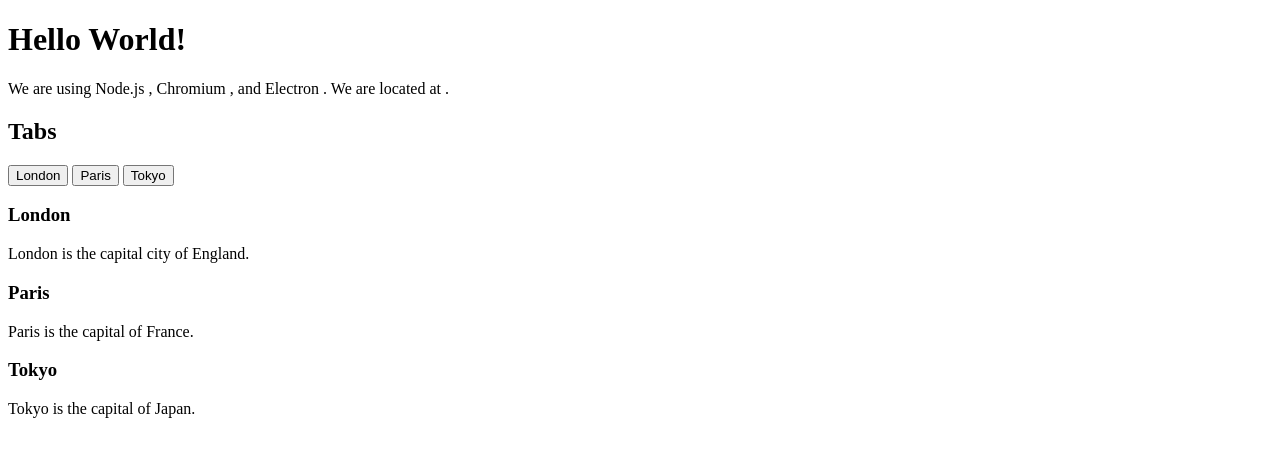
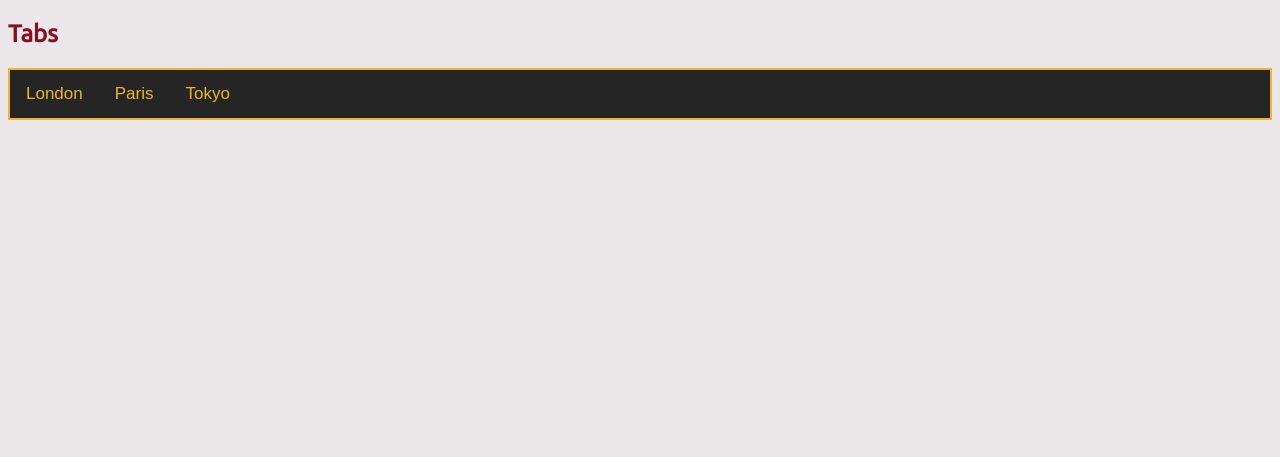
Before and after one commit to MichaelJAliberti/chum_sim, a Python web app: template src/frontend/templates/index.html in a window 1280 px wide. Shown: the top 457 px of the page. Run offline with Jinja, Linux system fonts and the light colour scheme; the template is opened without the code that fills it, so the values that code supplies are empty.

Commit message:
adding fonts, fixed css

```diff
--- a/src/frontend/styles/index.css
+++ b/src/frontend/styles/index.css
@@ -1,17 +1,40 @@
-body {font-family: Arial;}
+/* @font-face {
+    font-family: rexlia;
+    src: url('../fonts/rexlia/rexlia_rg.otf') format('opentype');
+} */
 
-h2 {color: blueviolet;}
+@font-face {
+    font-family: ubuntu;
+    src: url('../fonts/ubuntu/Ubuntu-Regular.ttf') format('truetype');
+}
 
-/* Style the tab */
+:root {
+    --sr_gold: #ebb531;
+    --sr_red: #860f28;
+    --sr_back_white: #ebe6e7;
+    --sr_back_grey: #f4f0f2;
+    --sr_table_black: #262526;
+    --sr_table_grey: #59595b;
+    --sr_text_white: #ffffff;
+    --sr_text_black: #272425;
+}
+
+body {
+    font-family: ubuntu, rexlia;
+    background-color: var(--sr_back_white);
+}
+
+h2 {color: var(--sr_red);}
+
 .tab {
     overflow: hidden;
-    border: 1px solid #ccc;
-    background-color: #f1f1f1;
+    border: 2px solid var(--sr_gold);
+    background-color: var(--sr_table_black);
 }
 
-/* Style the buttons inside the tab */
 .tab button {
-    /* background-color: red; */
+    background-color: var(--sr_table_black);
+    color: var(--sr_gold);
     float: left;
     border: none;
     outline: none;
@@ -20,23 +43,20 @@ h2 {color: blueviolet;}
     transition: 0.3s;
     font-size: 17px;
 }
-
-/* Change background color of buttons on hover */
 .tab button:hover {
-    background-color: #ddd;
+    background-color: var(--sr_table_grey);
+}
+.tab button.active {
+    background-color: var(--sr_table_grey);
 }
 
-/* Create an active/current tablink class */
-.tab button.active {
-    background-color: #ccc;
-}
-
-/* Style the tab content */
 .tabcontent {
+    background-color: var(--sr_table_grey);
     display: none;
     padding: 6px 12px;
-    border: 1px solid #ccc;
+    border: 2px solid var(--sr_gold);
     border-top: none;
+    color: var(--sr_text_white);
 }
 
 /* Style the close button
--- a/src/frontend/templates/index.html
+++ b/src/frontend/templates/index.html
@@ -1,74 +1,14 @@
-
 <!DOCTYPE html>
 <html>
   <head>
-    <meta charset="UTF-8" />
+    <meta charset="UTF-8">
+    <!-- https://developer.mozilla.org/en-US/docs/Web/HTTP/CSP -->
+    <meta http-equiv="Content-Security-Policy" content="default-src 'self'; script-src 'self'; style-src 'self'">
+    <meta http-equiv="X-Content-Security-Policy" content="default-src 'self'; script-src 'self'; style-src 'self'">
     <title>Hello World!</title>
-    <!-- https://developer.mozilla.org/en-US/docs/Web/HTTP/CSP -->
-    <!-- <meta
-      http-equiv="Content-Security-Policy"
-      content="default-src 'self'; script-src 'self'"
-    />
-    <meta
-      http-equiv="X-Content-Security-Policy"
-      content="default-src 'self'; script-src 'self'"
-    /> -->
-    <link rel=¨stylesheet¨ type=¨text/css¨ href=¨..styles/index.css¨>
+    <link href="../styles/index.css" rel="stylesheet">
   </head>
-
-  <!-- <style>
-      h2 {color: blueviolet;}
-  </style> -->
-
-  <!-- <style>
-    body {font-family: Arial;}
-
-    /* Style the tab */
-    .tab {
-        overflow: hidden;
-        border: 1px solid #ccc;
-        background-color: #f1f1f1;
-    }
-
-    /* Style the buttons inside the tab */
-    .tab button {
-        /* background-color: red; */
-        float: left;
-        border: none;
-        outline: none;
-        cursor: pointer;
-        padding: 14px 16px;
-        transition: 0.3s;
-        font-size: 17px;
-    }
-
-    /* Change background color of buttons on hover */
-    .tab button:hover {
-        background-color: #ddd;
-    }
-
-    /* Create an active/current tablink class */
-    .tab button.active {
-        background-color: #ccc;
-    }
-
-    /* Style the tab content */
-    .tabcontent {
-        display: none;
-        padding: 6px 12px;
-        border: 1px solid #ccc;
-        border-top: none;
-    }
-  </style> -->
-
   <body>
-    <h1>Hello World!</h1>
-    We are using Node.js <span id="node-version"></span>, Chromium
-    <span id="chrome-version"></span>, and Electron
-    <span id="electron-version"></span>.
-
-    We are located at <span id="path"></span>.
-
     <h2>Tabs</h2>
 
     <div class="tab">
```
Also changed, not shown: src/frontend/fonts/asul/Asul-Bold.ttf (added), src/frontend/fonts/asul/Asul-Regular.ttf (added), src/frontend/fonts/ubuntu/Ubuntu-Bold.ttf (added), src/frontend/fonts/ubuntu/Ubuntu-BoldItalic.ttf (added), src/frontend/fonts/ubuntu/Ubuntu-Italic.ttf (added), src/frontend/fonts/ubuntu/Ubuntu-Light.ttf (added), src/frontend/fonts/ubuntu/Ubuntu-LightItalic.ttf (added), src/frontend/fonts/ubuntu/Ubuntu-Medium.ttf (added), src/frontend/fonts/ubuntu/Ubuntu-MediumItalic.ttf (added), src/frontend/fonts/ubuntu/Ubuntu-Regular.ttf (added).
